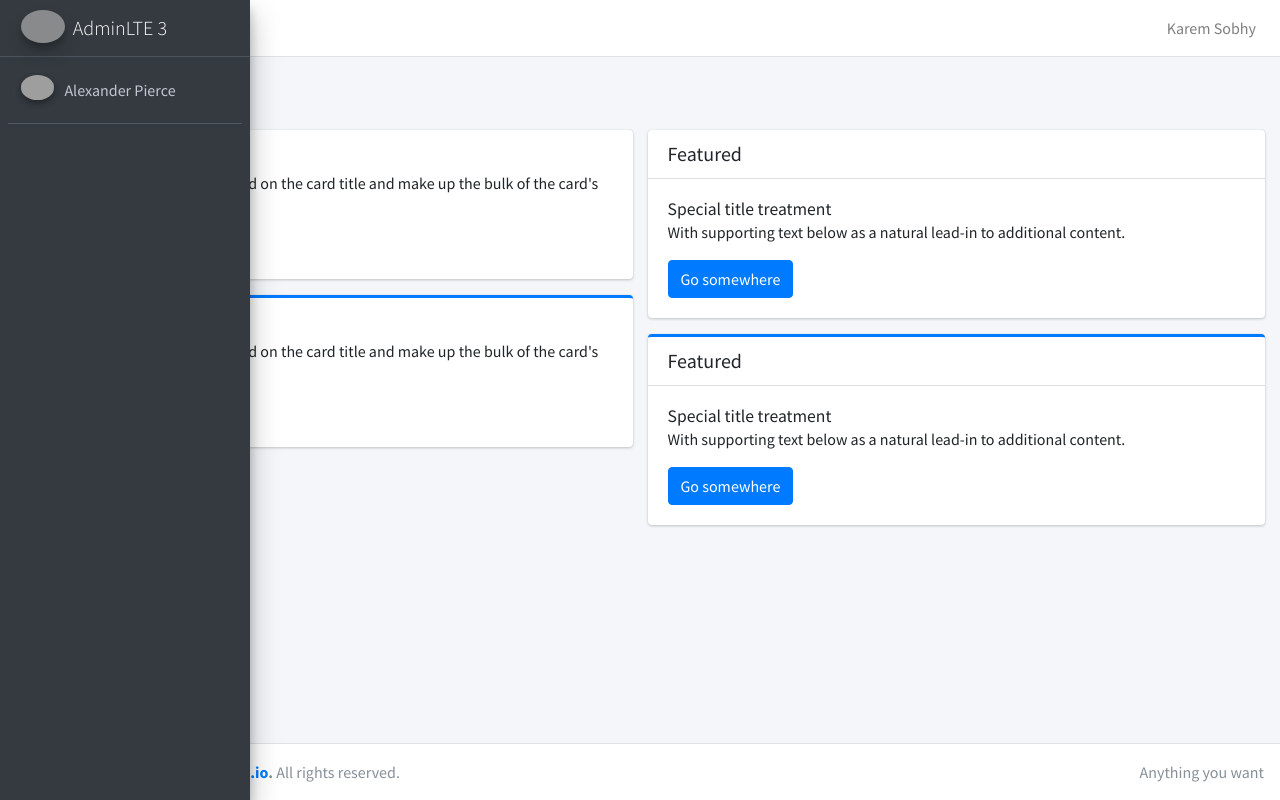
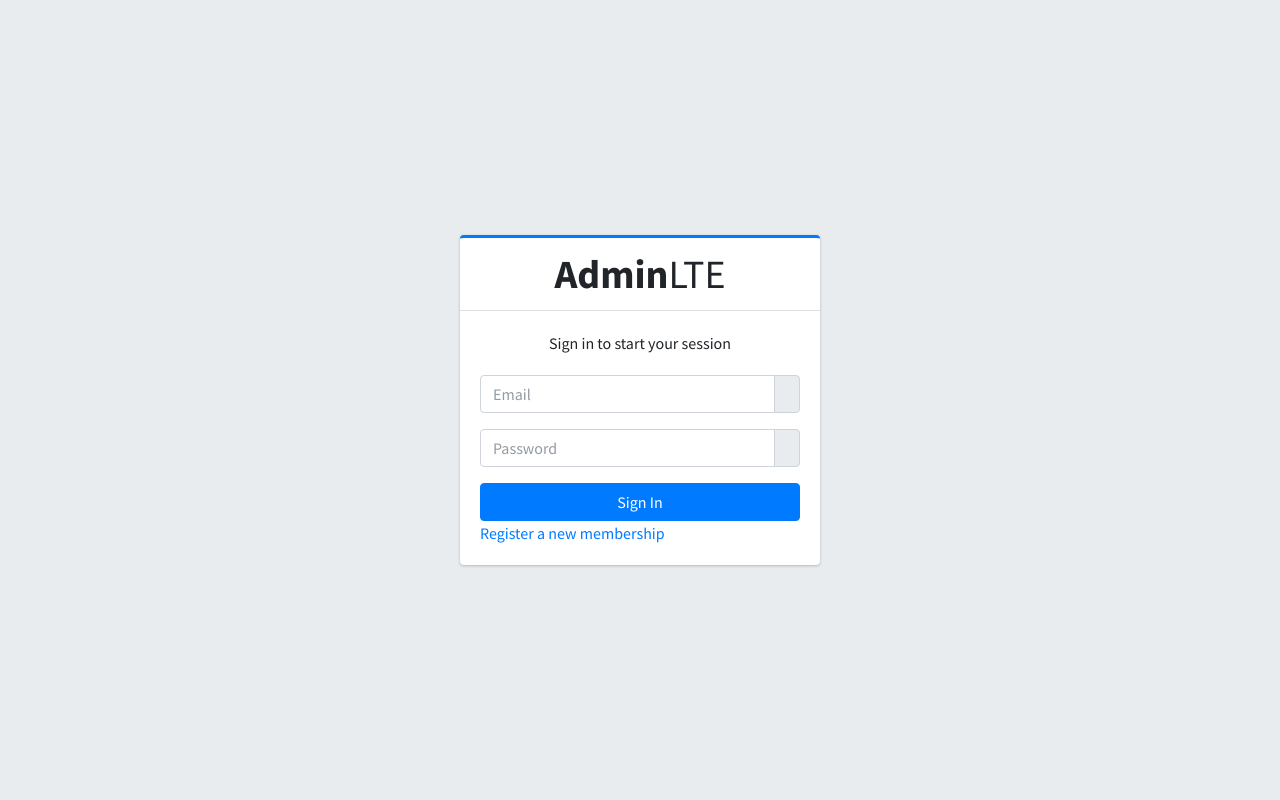
Before and after one commit to Karem-sobhy/QR-Frontend, a Vue app: page /#/login in a window 1280 px wide. Built offline with nearby package versions, Linux system fonts and the light colour scheme; grey boxes are pictures that could not be loaded; some icons are missing.

Commit message:
some changes before toast

```diff
--- a/src/App.vue
+++ b/src/App.vue
@@ -1,5 +1,5 @@
 <script setup>
-import { RouterLink, RouterView } from 'vue-router'
+import { RouterView } from 'vue-router'
 </script>
 
 <template>
--- /dev/null
+++ b/src/pages/Login.vue
@@ -0,0 +1,62 @@
+<script>
+export default{
+    data() {
+        return{
+            app : document.getElementById('app'),
+            isAuthLoading: false
+        }
+    },
+    mounted() {
+        this.app.classList.add('login-page')
+    },
+    unmounted(){
+        this.app.classList.remove('login-page')
+    }
+    }
+</script>
+<template>
+    <div class="login-box">
+        <!-- /.login-logo -->
+        <div class="card card-outline card-primary">
+          <div class="card-header text-center">
+            <a  class="h1"><b>Admin</b>LTE</a>
+          </div>
+          <div class="card-body">
+            <p class="login-box-msg">Sign in to start your session</p>
+
+            <form onsubmit="">
+              <div class="input-group mb-3">
+                <input type="email" class="form-control" placeholder="Email">
+                <div class="input-group-append">
+                  <div class="input-group-text">
+                    <span class="fas fa-envelope"></span>
+                  </div>
+                </div>
+              </div>
+              <div class="input-group mb-3">
+                <input type="password" class="form-control" placeholder="Password">
+                <div class="input-group-append">
+                  <div class="input-group-text">
+                    <span class="fas fa-lock"></span>
+                  </div>
+                </div>
+              </div>
+              <div class="row">
+                <!-- /.col -->
+                <div class="col">
+                  <button :disabled="isAuthLoading" type="submit" class="btn btn-primary btn-block">Sign In</button>
+                </div>
+                <!-- /.col -->
+              </div>
+            </form>
+            <!-- /.social-auth-links -->
+            <p class="mb-0">
+              <router-link to="/register" class="text-center">Register a new membership</router-link>
+            </p>
+          </div>
+          <!-- /.card-body -->
+        </div>
+        <!-- /.card -->
+      </div>
+      <!-- /.login-box -->
+</template>
--- /dev/null
+++ b/src/pages/Register.vue
@@ -0,0 +1,75 @@
+<script>
+export default{
+    data() {
+        return{
+            app : document.getElementById('app'),
+            isAuthLoading: false
+        }
+    },
+    mounted() {
+        this.app.classList.add('register-page')
+    },
+    unmounted(){
+        this.app.classList.remove('register-page')
+    }
+    }
+</script>
+<template>
+  <div class="register-box">
+    <div class="card card-outline card-primary">
+      <div class="card-header text-center">
+        <a class="h1"><b>Admin</b>LTE</a>
+      </div>
+      <div class="card-body">
+        <p class="login-box-msg">Register a new membership</p>
+
+        <form onsubmit="">
+          <div class="input-group mb-3">
+            <input type="text" class="form-control" placeholder="Full name">
+            <div class="input-group-append">
+              <div class="input-group-text">
+                <span class="fas fa-user"></span>
+              </div>
+            </div>
+          </div>
+          <div class="input-group mb-3">
+            <input type="email" class="form-control" placeholder="Email">
+            <div class="input-group-append">
+              <div class="input-group-text">
+                <span class="fas fa-envelope"></span>
+              </div>
+            </div>
+          </div>
+          <div class="input-group mb-3">
+            <input type="password" class="form-control" placeholder="Password">
+            <div class="input-group-append">
+              <div class="input-group-text">
+                <span class="fas fa-lock"></span>
+              </div>
+            </div>
+          </div>
+          <div class="input-group mb-3">
+            <input type="password" class="form-control" placeholder="Retype password">
+            <div class="input-group-append">
+              <div class="input-group-text">
+                <span class="fas fa-lock"></span>
+              </div>
+            </div>
+          </div>
+          <div class="row">
+            <div class="col">
+              <button :disabled="isAuthLoading" type="submit" class="btn btn-primary btn-block">Register</button>
+            </div>
+            <!-- /.col -->
+          </div>
+        </form>
+
+
+
+        <router-link to="/login" class="text-center">I already have a membership</router-link>
+      </div>
+      <!-- /.form-box -->
+    </div><!-- /.card -->
+  </div>
+  <!-- /.register-box -->
+</template>
--- a/src/router/index.js
+++ b/src/router/index.js
@@ -1,20 +1,37 @@
-import { createRouter, createWebHistory } from 'vue-router'
+import { createRouter,createWebHashHistory } from 'vue-router'
 import MainLayout from '../layout/MainLayout.vue'
 
 const router = createRouter({
-  history: createWebHistory(import.meta.env.BASE_URL),
+  // history: createWebHistory(import.meta.env.BASE_URL),
+  history: createWebHashHistory(import.meta.env.BASE_URL),
   routes: [
     {
       path: '/',
       component: MainLayout,
+      meta:{
+        requiresAuth: true
+      },
       children: [
         {
           path: '',
           name: 'Home',
           component: () => import('../pages/Home.vue'),
+          meta: {
+            requiresAuth: true
+          }
         }
       ]
     },
+    {
+      path: '/login',
+      name: 'Login',
+      component: () => import('../pages/Login.vue'),
+    },
+    {
+      path: '/register',
+      name: 'Register',
+      component: () => import('../pages/Register.vue'),
+    }
   ]
 })
 
```
